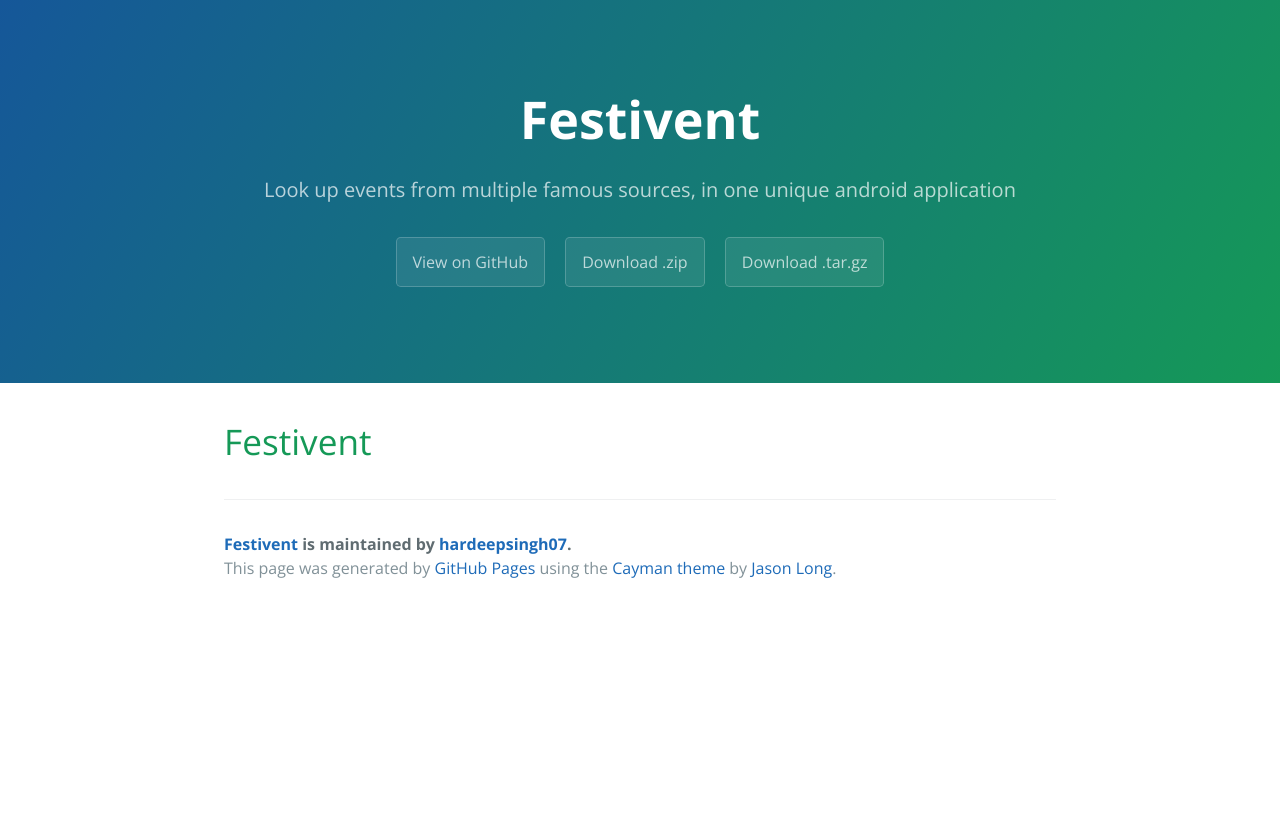
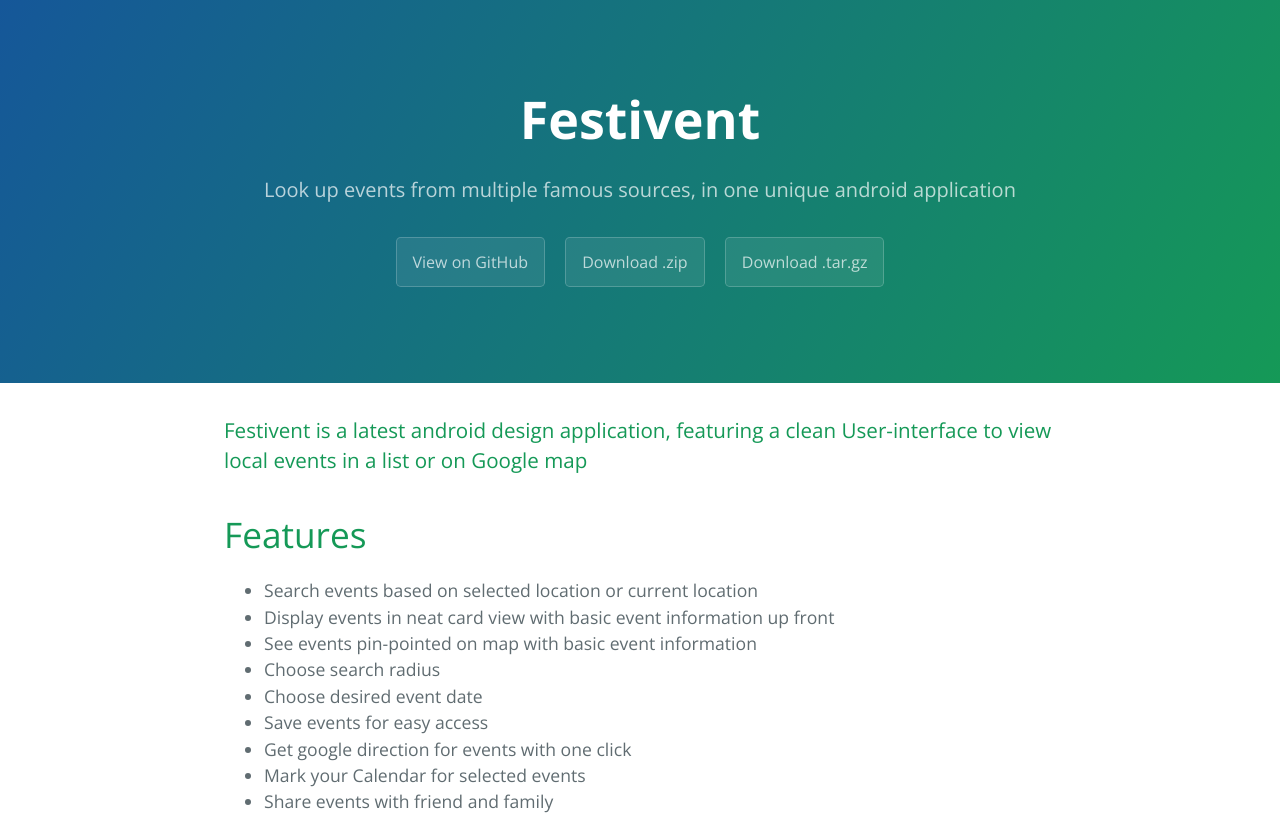
Before and after one commit to hardeepsingh07/Festivent, a plain HTML site: page index.html in a window 1280 px wide. Shown: the top 818 px of the page. Drawn offline with nearby package versions, Linux system fonts and the light colour scheme.

Commit message:
Create gh-pages branch via GitHub

```diff
--- a/index.html
+++ b/index.html
@@ -19,8 +19,23 @@
     </section>
 
     <section class="main-content">
-      <h1>
-<a id="festivent" class="anchor" href="#festivent" aria-hidden="true"><span class="octicon octicon-link"></span></a>Festivent</h1>
+      <h3>
+<a id="festivent-is-a-latest-android-design-application-featuring-a-clean-user-interface-to-view-local-events-in-a-list-or-on-google-map" class="anchor" href="#festivent-is-a-latest-android-design-application-featuring-a-clean-user-interface-to-view-local-events-in-a-list-or-on-google-map" aria-hidden="true"><span aria-hidden="true" class="octicon octicon-link"></span></a>Festivent is a latest android design application, featuring a clean User-interface to view local events in a list or on Google map</h3>
+
+<h1>
+<a id="features" class="anchor" href="#features" aria-hidden="true"><span aria-hidden="true" class="octicon octicon-link"></span></a>Features</h1>
+
+<ul>
+<li>Search events based on selected location or current location</li>
+<li>Display events in neat card view with basic event information up front</li>
+<li>See events pin-pointed on map with basic event information</li>
+<li>Choose search radius</li>
+<li>Choose desired event date</li>
+<li>Save events for easy access</li>
+<li>Get google direction for events with one click</li>
+<li>Mark your Calendar for selected events</li>
+<li>Share events with friend and family</li>
+</ul>
 
       <footer class="site-footer">
         <span class="site-footer-owner"><a href="https://github.com/hardeepsingh07/Festivent">Festivent</a> is maintained by <a href="https://github.com/hardeepsingh07">hardeepsingh07</a>.</span>
--- a/params.json
+++ b/params.json
@@ -1 +1 @@
-{"name":"Festivent","tagline":"Look up events from multiple famous sources, in one unique android application ","body":"# Festivent\r\n","google":"","note":"Don't delete this file! It's used internally to help with page regeneration."}
+{"name":"Festivent","tagline":"Look up events from multiple famous sources, in one unique android application ","body":"### Festivent is a latest android design application, featuring a clean User-interface to view local events in a list or on Google map\r\n\r\n# Features\r\n* Search events based on selected location or current location\r\n* Display events in neat card view with basic event information up front\r\n* See events pin-pointed on map with basic event information\r\n* Choose search radius\r\n* Choose desired event date\r\n* Save events for easy access\r\n* Get google direction for events with one click\r\n* Mark your Calendar for selected events\r\n* Share events with friend and family","google":"","note":"Don't delete this file! It's used internally to help with page regeneration."}
```
